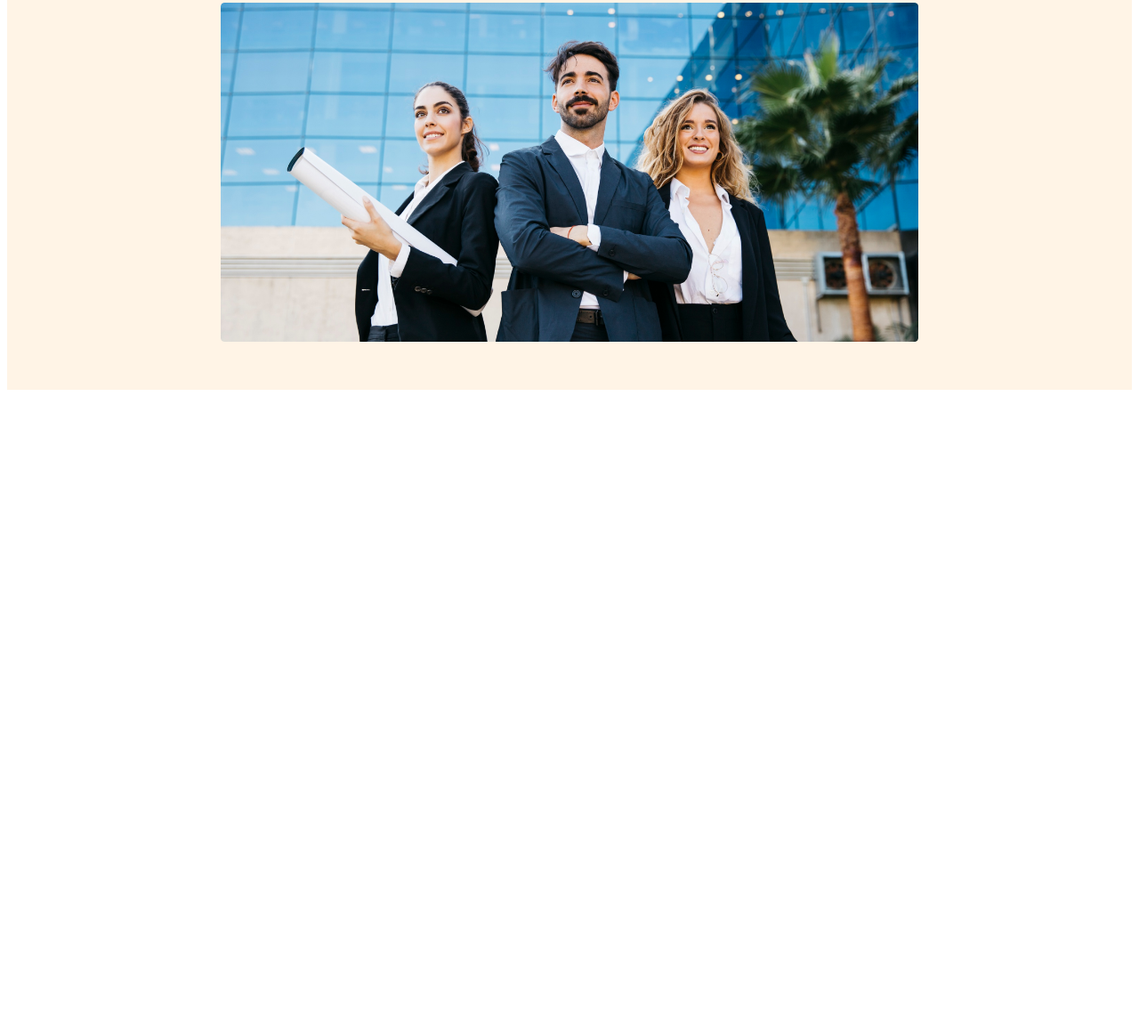
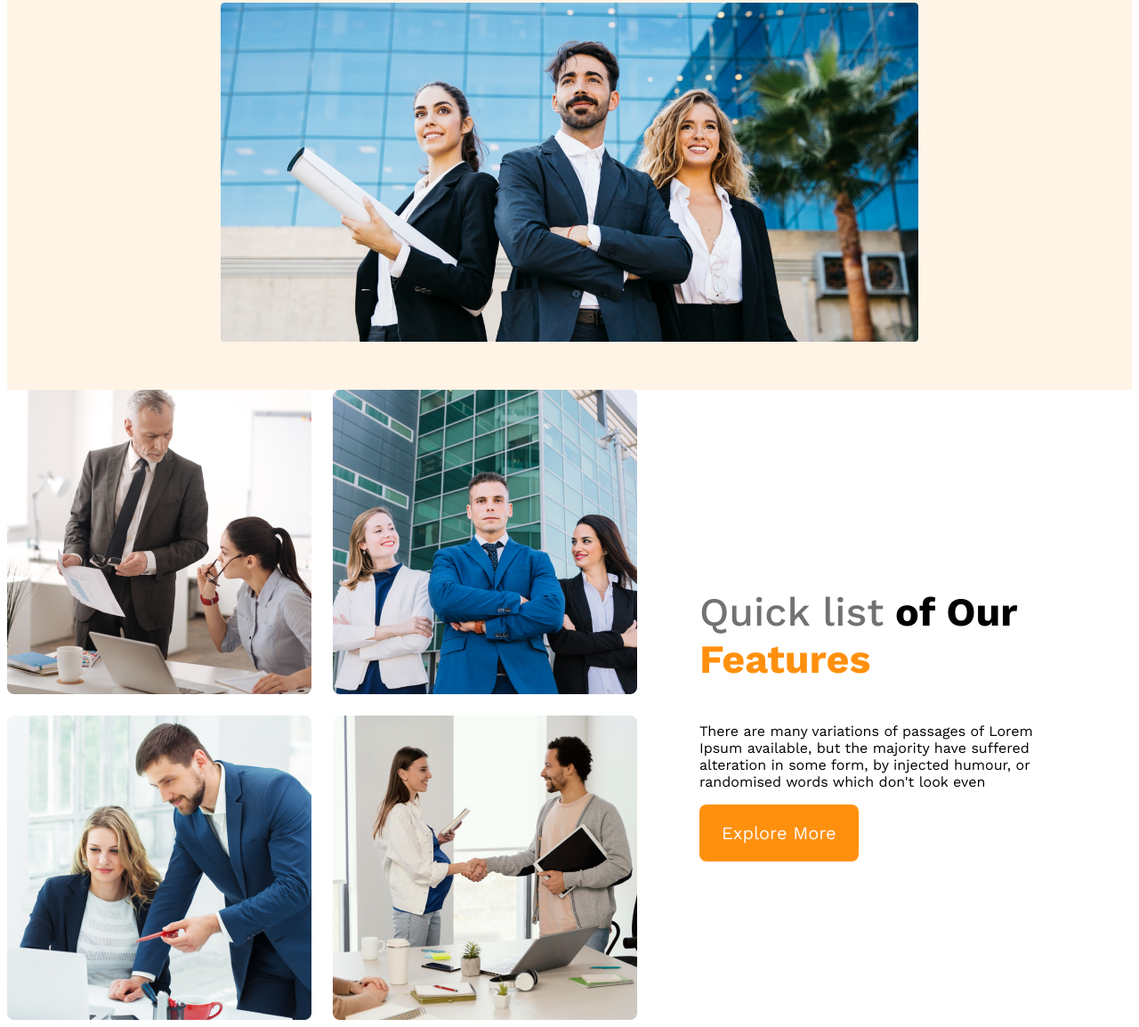
Before and after one commit to kotha85/g3-architect-repo, a plain HTML site: page index.html in a window 1280 px wide. Shown: the part 603-1757 px from the top of the page at 89% size. Before the commit the page ends 1049 px from the top, so only its background shows below. Drawn offline with nearby package versions, Linux system fonts and the light colour scheme.

Commit message:
features content added

```diff
--- a/index.html
+++ b/index.html
@@ -33,7 +33,23 @@
         </div>
     </header>
     <main>
+        <section class="team-container">
+            <div class="team-img-container">
+                <img src="images/team1.png" alt="">
+                <img src="images/team2.png" alt="">
+                <img src="images/team3.png" alt="">
+                <img src="images/team4.png" alt="">
+            </div>
+            <div class="teams-content">
+                <h3 class="teams-title"><span class="quick">Quick list</span> <span>of Our </span>
+                    <span class="text-features">Features</span></h3>
+                    <p>There are many variations of passages of Lorem Ipsum available,
+                        but the majority have suffered alteration in some form, by injected
+                        humour, or randomised words which don't look even</p>
+                        <button class="btn-primary">Explore More</button>
 
+            </div>
+        </section>
     </main>
     <footer>
 
--- a/styles/architect.css
+++ b/styles/architect.css
@@ -80,3 +80,31 @@ nav li a{
         flex-direction: column;
     }
 }
+main{
+    max-width: 1440px;
+    margin: 0 auto;
+}
+.team-container{
+    display: flex;
+    align-items: center;
+}
+.team-img-container{
+    display: grid;
+    grid-template-columns: repeat(2,1fr);
+    gap: 1.5rem;
+}
+.teams-content{
+    padding-left: 70px;
+    padding-right: 70px;
+}
+.teams-title{
+    font-size: 2.8rem;
+}
+.teams-title  .quick{
+    color: #727272;
+    font-weight: 500;
+}
+.teams-title .text-features{
+    color: #FF900E;
+    font-weight: 700;
+}
```
